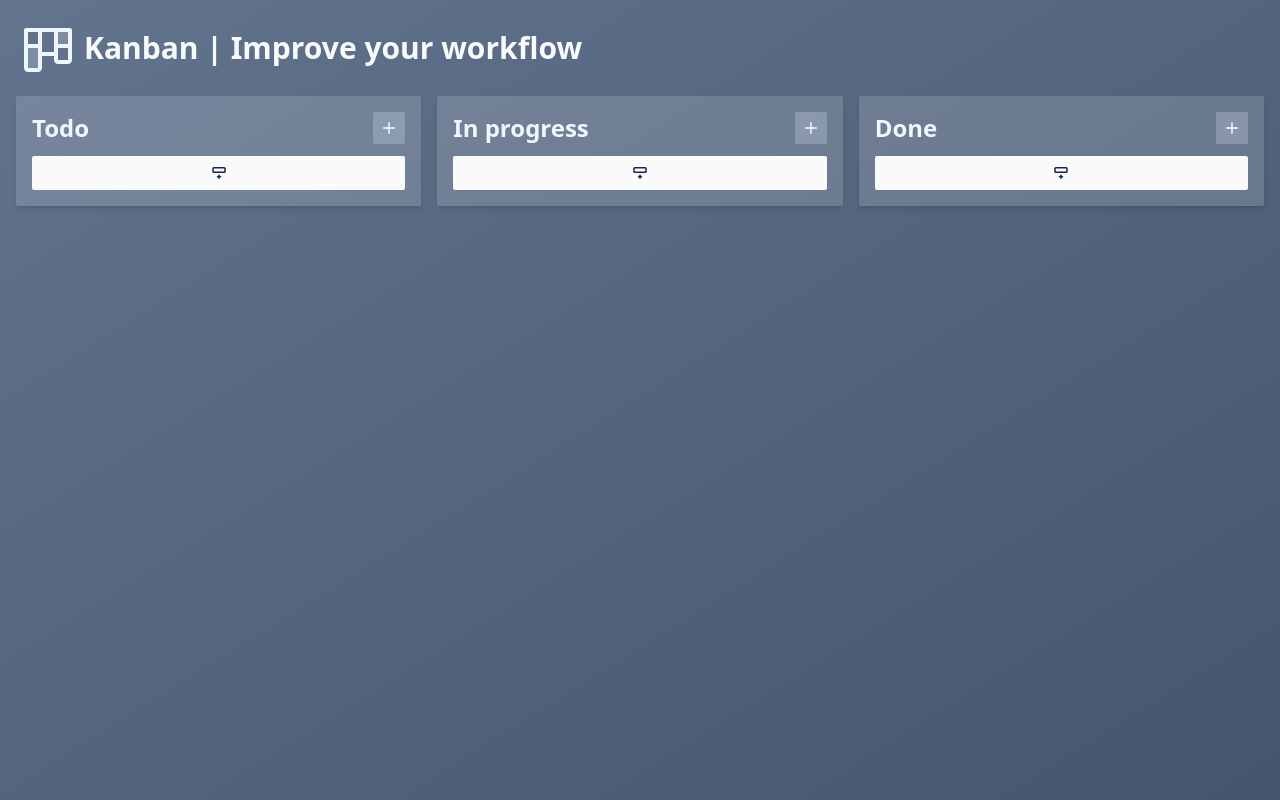
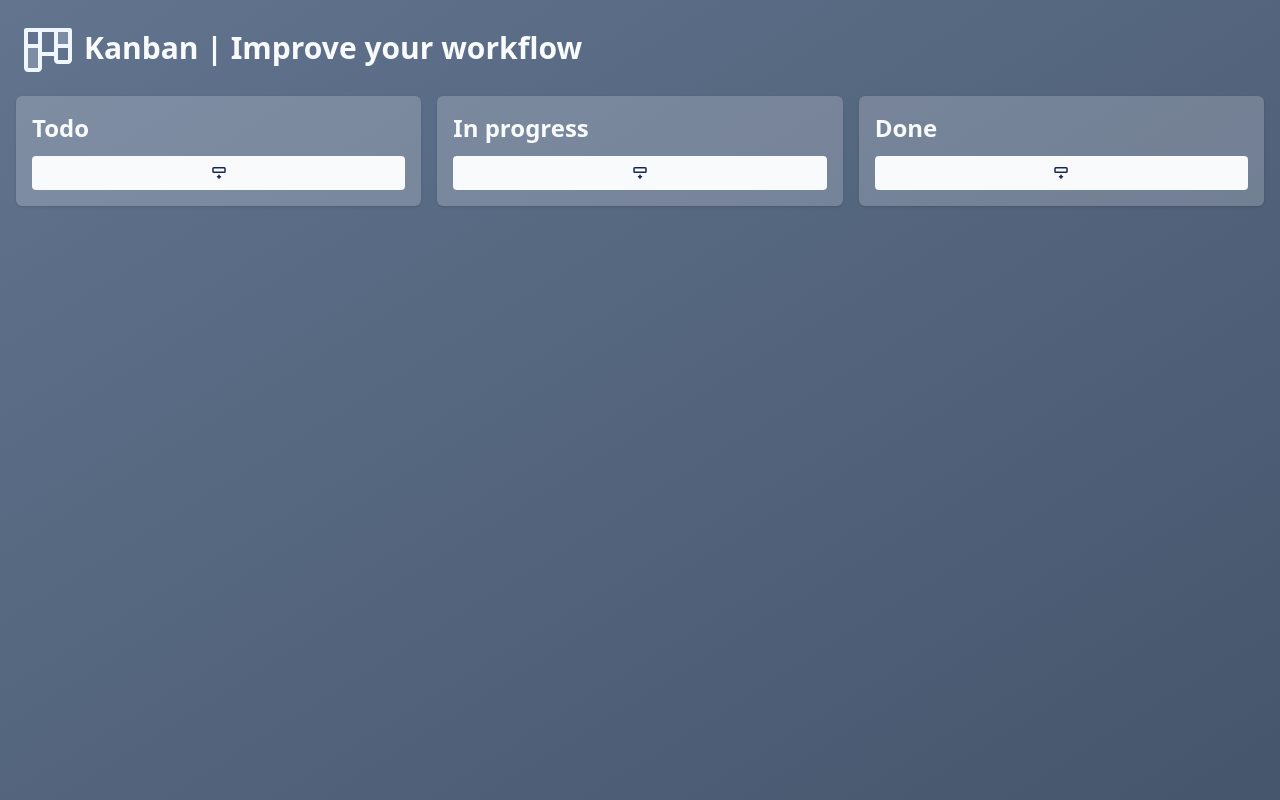
Before and after one commit to lui5gl/kanban, an Angular app: page / in a window 1280 px wide. Built offline with nearby package versions, Linux system fonts and the light colour scheme; a web font is replaced by a local one.

Commit message:
Update column component styles for improved aesthetics and consistency

```diff
--- a/src/app/components/column/column.component.html
+++ b/src/app/components/column/column.component.html
@@ -1,22 +1,12 @@
 <section
   (drop)="onDrop($event)"
   (dragover)="onDragOver($event)"
-  class="grid gap-3 rounded-xs bg-neutral-100/15 p-4 shadow-md"
+  class="grid gap-3 rounded-md bg-slate-50/20 p-4 shadow-sm"
 >
-  <header class="flex justify-between">
-    <h2 class="select-none text-2xl font-semibold text-blue-50">
-      {{ column_name }}
-    </h2>
-    <button
-      (click)="addCard()"
-      class="group flex select-none items-center justify-center gap-1 rounded-xs bg-blue-100/25 px-2 font-semibold text-blue-50"
-    >
-      <img ngSrc="/icons/add.svg" width="16" height="16" alt="Add card" />
-      <span class="hidden group-hover:flex group-hover:delay-150">
-        Add card
-      </span>
-    </button>
-  </header>
+  <h2 class="text-2xl font-semibold text-slate-50 select-none">
+    {{ column_name }}
+  </h2>
+
   @for (card of cards; track $index) {
     <app-card
       [id]="card.id"
@@ -31,7 +21,7 @@
   }
   <button
     (click)="addCard()"
-    class="flex items-center justify-center rounded-xs bg-neutral-50 p-2 transition-all duration-150 hover:bg-neutral-100"
+    class="flex items-center justify-center rounded-sm bg-slate-50 p-2 transition-all duration-150 hover:bg-slate-100"
   >
     <img
       ngSrc="icons/row-insert-bottom.svg"
```
